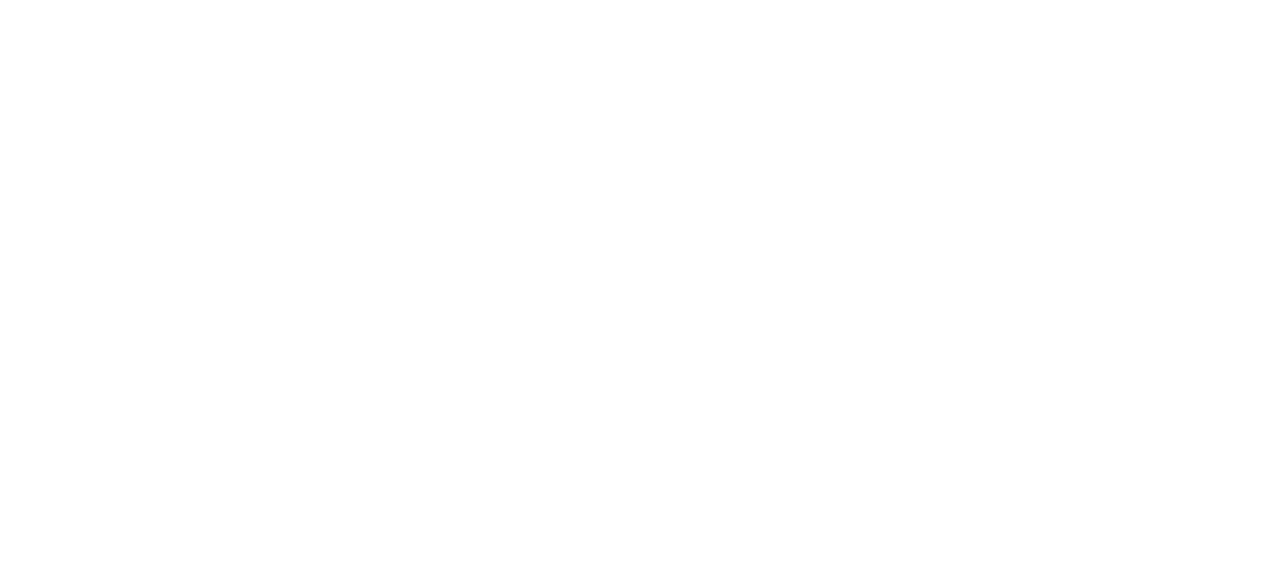
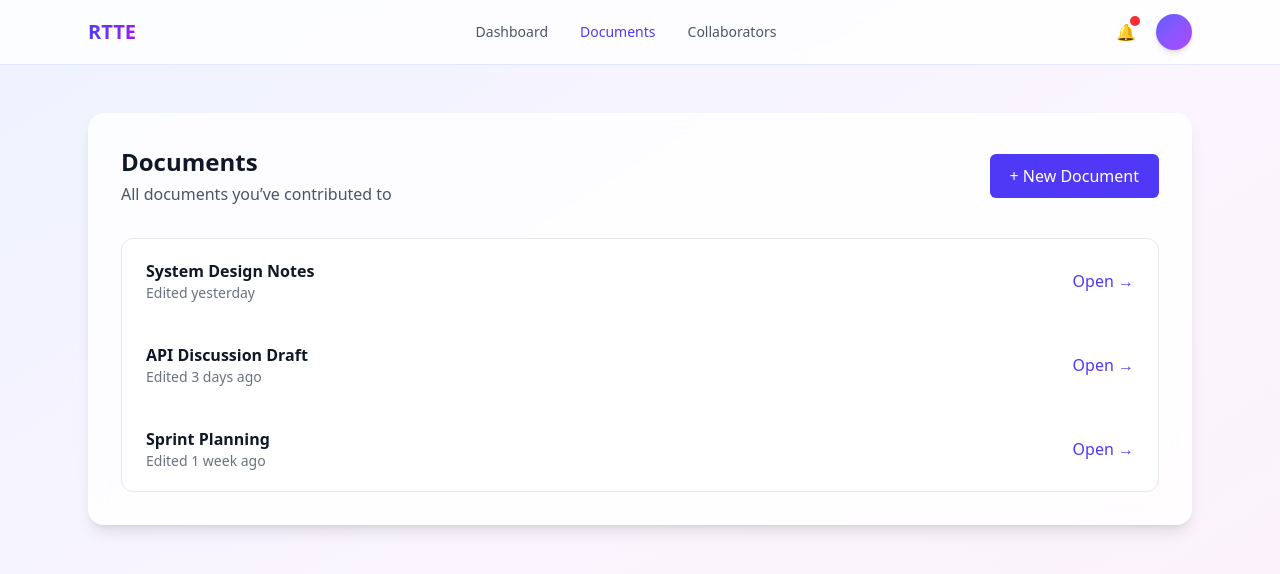
Before and after one commit to nkp1883/RTTE, a React (Vite) app in the folder Client/: page /documents in a window 1280 px wide. Before the commit this address had no page. Shown: the top 574 px of the page. Built offline with nearby package versions, Linux system fonts and the light colour scheme.

Commit message:
final dashboard created

```diff
--- a/Client/src/App.jsx
+++ b/Client/src/App.jsx
@@ -6,6 +6,8 @@ import Editor from "./editor/Editor";
 import Signup from "./pages/Signup";
 import Dashboard from "./pages/Dashboard";
 import NotificationsPage from "./pages/NotificationsPage";
+import DocumentsPage from "./pages/DocumentsPage";
+import CollaboratorsPage from "./pages/CollaboratorsPage";
 
 
 function App() {
@@ -18,6 +20,8 @@ function App() {
       <Route path="/editor" element={<Editor/>}/>
       <Route path="/signup" element={<Signup/>}/>
       <Route path="/notifications" element={<NotificationsPage />} />
+      <Route path="/documents" element={<DocumentsPage/>}/>
+      <Route path="/collaborators" element={<CollaboratorsPage/>}/>
     </Routes>
   );
 }
--- /dev/null
+++ b/Client/src/pages/CollaboratorsPage.jsx
@@ -0,0 +1,55 @@
+import TopNav from "../components/dashboard/TopNav";
+import { collaborators } from "../data/collaborators";
+
+const CollaboratorsPage = () => {
+  return (
+    <div className="min-h-screen bg-gradient-to-br from-indigo-50 via-purple-50 to-pink-50">
+      <TopNav />
+
+      <main className="max-w-5xl mx-auto px-6 py-12">
+        <div className="bg-white/80 backdrop-blur rounded-2xl shadow-lg border border-white/60 p-8">
+          {/* Header */}
+          <div className="mb-8">
+            <h1 className="text-2xl font-bold text-gray-900">
+              Collaborators
+            </h1>
+            <p className="text-gray-600 mt-1">
+              People you collaborate with
+            </p>
+          </div>
+
+          {/* Collaborators Grid */}
+          <div className="grid grid-cols-1 sm:grid-cols-2 lg:grid-cols-3 gap-6">
+            {collaborators.map((user) => (
+              <div
+                key={user.id}
+                className="rounded-xl border border-gray-200 bg-white p-5 flex items-center gap-4 hover:shadow-md transition"
+              >
+                <div className="w-12 h-12 rounded-full bg-gradient-to-br from-indigo-500 to-purple-500 text-white flex items-center justify-center text-lg font-semibold">
+                  {user.name[0]}
+                </div>
+
+                <div className="flex-1">
+                  <p className="font-semibold text-gray-900">
+                    {user.name}
+                  </p>
+                  <p className="text-sm text-gray-500">
+                    {user.online ? "Online" : "Offline"}
+                  </p>
+                </div>
+
+                <span
+                  className={`w-3 h-3 rounded-full ${
+                    user.online ? "bg-emerald-500" : "bg-gray-400"
+                  }`}
+                />
+              </div>
+            ))}
+          </div>
+        </div>
+      </main>
+    </div>
+  );
+};
+
+export default CollaboratorsPage;
--- /dev/null
+++ b/Client/src/pages/DocumentsPage.jsx
@@ -0,0 +1,59 @@
+import TopNav from "../components/dashboard/TopNav";
+import { documents } from "../data/documents";
+import { useNavigate } from "react-router-dom";
+
+const DocumentsPage = () => {
+  const navigate = useNavigate();
+
+  return (
+    <div className="min-h-screen bg-gradient-to-br from-indigo-50 via-purple-50 to-pink-50">
+      <TopNav />
+
+      <main className="max-w-6xl mx-auto px-6 py-12">
+        <div className="bg-white/80 backdrop-blur rounded-2xl shadow-lg border border-white/60 p-8">
+          {/* Header */}
+          <div className="flex justify-between items-center mb-8">
+            <div>
+              <h1 className="text-2xl font-bold text-gray-900">
+                Documents
+              </h1>
+              <p className="text-gray-600 mt-1">
+                All documents you’ve contributed to
+              </p>
+            </div>
+
+            <button className="px-5 py-2.5 bg-indigo-600 text-white rounded-md font-medium hover:bg-indigo-700 transition">
+              + New Document
+            </button>
+          </div>
+
+          {/* Documents List */}
+          <div className="rounded-xl border border-gray-200 overflow-hidden bg-white">
+            {documents.map((doc) => (
+              <div
+                key={doc.id}
+                onClick={() => navigate(`/document/${doc.id}`)}
+                className="flex justify-between items-center px-6 py-5 hover:bg-indigo-50 cursor-pointer transition"
+              >
+                <div>
+                  <p className="font-semibold text-gray-900">
+                    {doc.title}
+                  </p>
+                  <p className="text-sm text-gray-500">
+                    {doc.updatedAt}
+                  </p>
+                </div>
+
+                <span className="text-indigo-600 font-medium">
+                  Open →
+                </span>
+              </div>
+            ))}
+          </div>
+        </div>
+      </main>
+    </div>
+  );
+};
+
+export default DocumentsPage;
```
